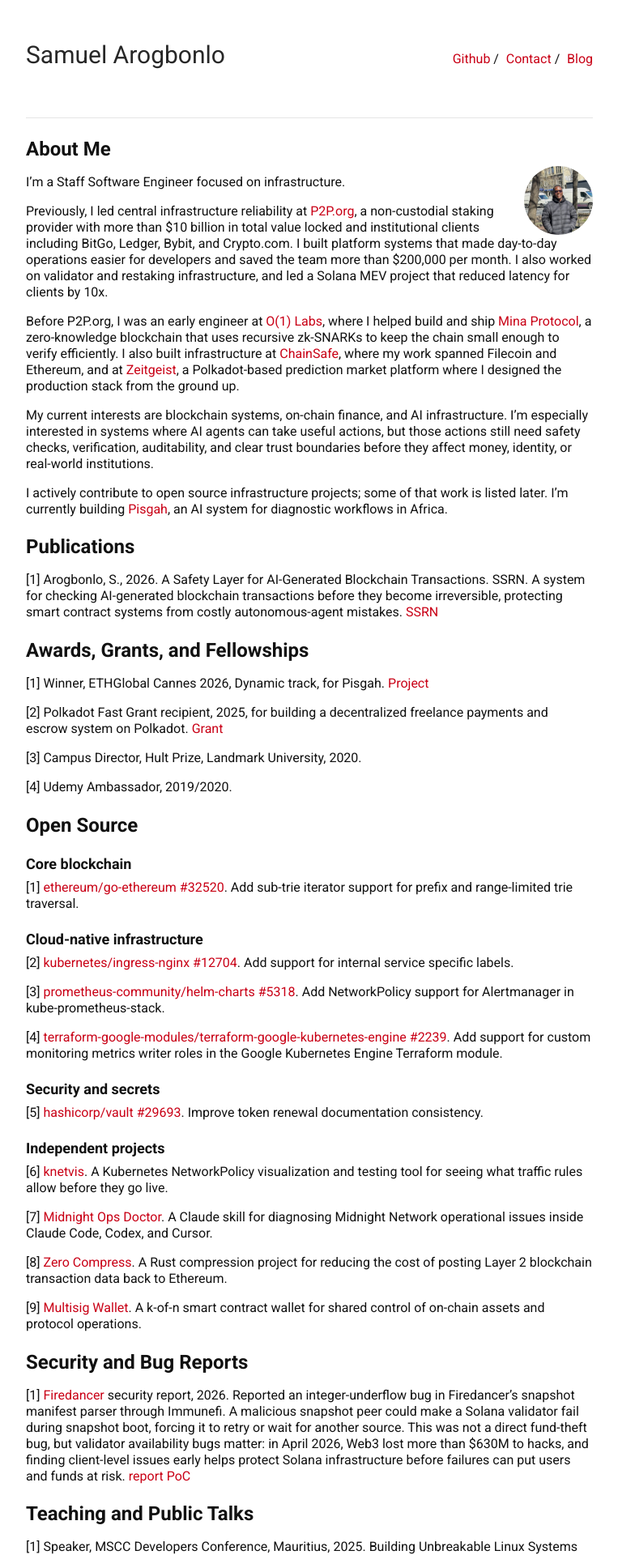
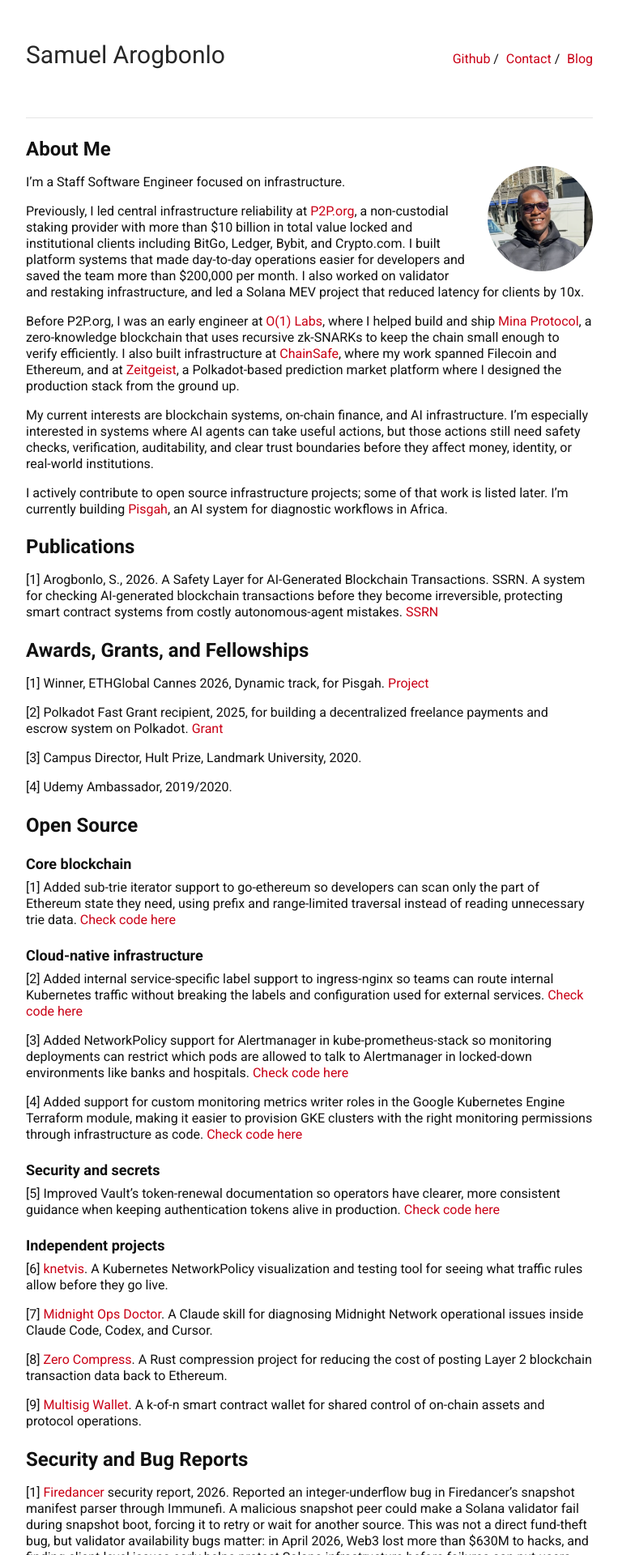
Before and after one commit to samuelarogbonlo/samiel, a Jekyll site: the page built from index.md, in a window 1280 px wide. Shown: the top 1920 px of the page at 81% size, without its empty margins (258-1021 px from the left). Built offline with Jekyll 4.4.1, drawn with Linux system fonts in a browser that asks for light colours; our own code applies the rules of GitHub Pages for plain Markdown files.

Commit message:
Update profile photo and open source copy

```diff
--- a/_sass/_base.scss
+++ b/_sass/_base.scss
@@ -122,10 +122,10 @@ th {
 .profile-picture {
   border-radius: 50%;
   float: right;
-  height: 85px;
-  margin: -10px 0 0 15px;
+  height: 130px;
+  margin: -10px 0 0 20px;
   object-fit: cover;
-  width: 85px;
+  width: 130px;
 }
 
 .muted {
@@ -160,9 +160,9 @@ th {
   .profile-picture {
     display: block;
     float: none;
-    height: 85px;
+    height: 120px;
     margin: 0 0 1rem;
-    width: 85px;
+    width: 120px;
   }
 
   .post-date {
--- a/index.md
+++ b/index.md
@@ -6,7 +6,7 @@ description: Personal website for Samuel Arogbonlo.
 
 ## About Me
 
-<img class="profile-picture" src="{{ '/assets/images/profile.jpg' | relative_url }}" alt="Samuel Arogbonlo">
+<img class="profile-picture" src="{{ '/assets/images/profile.png' | relative_url }}" alt="Samuel Arogbonlo">
 
 I’m a Staff Software Engineer focused on infrastructure.
 
@@ -36,19 +36,19 @@ I actively contribute to open source infrastructure projects; some of that work
 
 ### Core blockchain
 
-[1] [ethereum/go-ethereum #32520](https://github.com/ethereum/go-ethereum/pull/32520). Add sub-trie iterator support for prefix and range-limited trie traversal.
+[1] Added sub-trie iterator support to go-ethereum so developers can scan only the part of Ethereum state they need, using prefix and range-limited traversal instead of reading unnecessary trie data. [Check code here](https://github.com/ethereum/go-ethereum/pull/32520)
 
 ### Cloud-native infrastructure
 
-[2] [kubernetes/ingress-nginx #12704](https://github.com/kubernetes/ingress-nginx/pull/12704). Add support for internal service specific labels.
+[2] Added internal service-specific label support to ingress-nginx so teams can route internal Kubernetes traffic without breaking the labels and configuration used for external services. [Check code here](https://github.com/kubernetes/ingress-nginx/pull/12704)
 
-[3] [prometheus-community/helm-charts #5318](https://github.com/prometheus-community/helm-charts/pull/5318). Add NetworkPolicy support for Alertmanager in kube-prometheus-stack.
+[3] Added NetworkPolicy support for Alertmanager in kube-prometheus-stack so monitoring deployments can restrict which pods are allowed to talk to Alertmanager in locked-down environments like banks and hospitals. [Check code here](https://github.com/prometheus-community/helm-charts/pull/5318)
 
-[4] [terraform-google-modules/terraform-google-kubernetes-engine #2239](https://github.com/terraform-google-modules/terraform-google-kubernetes-engine/pull/2239). Add support for custom monitoring metrics writer roles in the Google Kubernetes Engine Terraform module.
+[4] Added support for custom monitoring metrics writer roles in the Google Kubernetes Engine Terraform module, making it easier to provision GKE clusters with the right monitoring permissions through infrastructure as code. [Check code here](https://github.com/terraform-google-modules/terraform-google-kubernetes-engine/pull/2239)
 
 ### Security and secrets
 
-[5] [hashicorp/vault #29693](https://github.com/hashicorp/vault/pull/29693). Improve token renewal documentation consistency.
+[5] Improved Vault's token-renewal documentation so operators have clearer, more consistent guidance when keeping authentication tokens alive in production. [Check code here](https://github.com/hashicorp/vault/pull/29693)
 
 ### Independent projects
 
```
Also changed, not shown: assets/images/profile.png (added).
